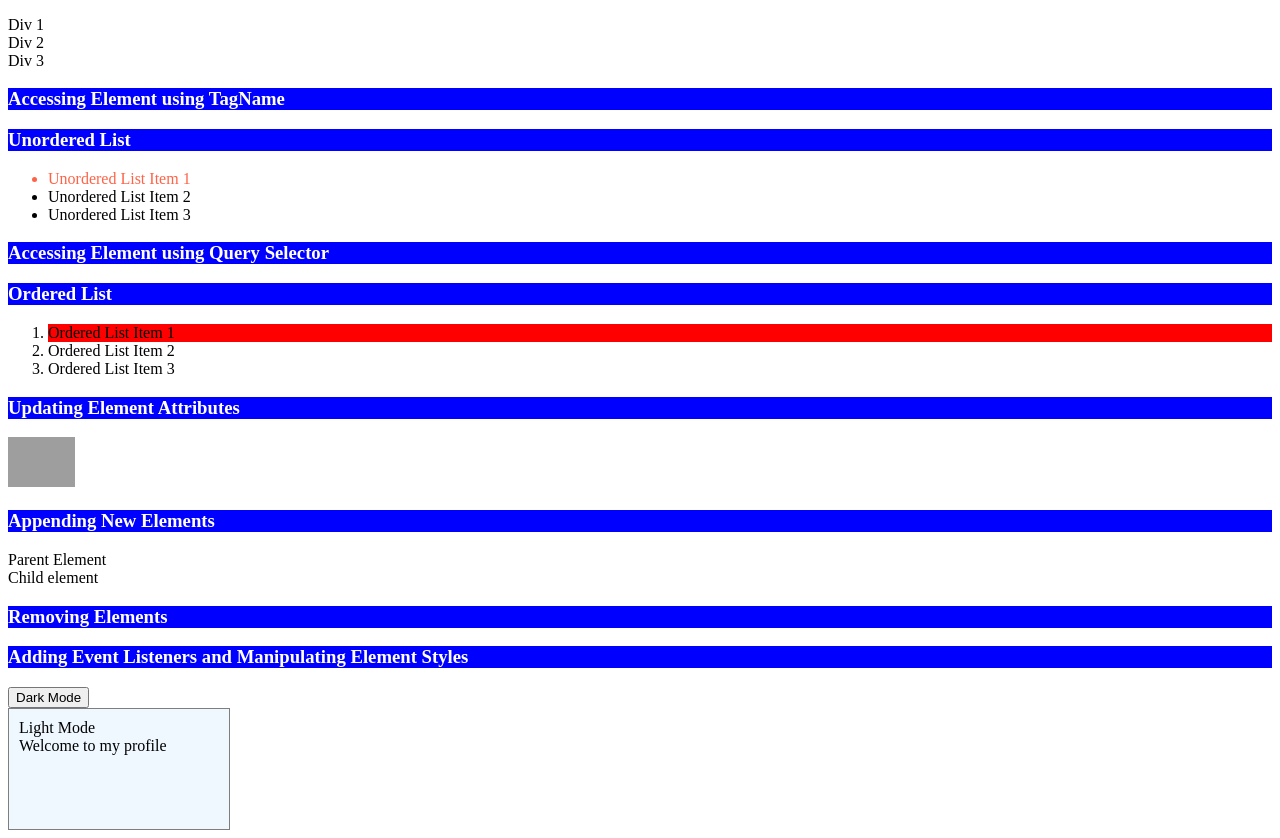
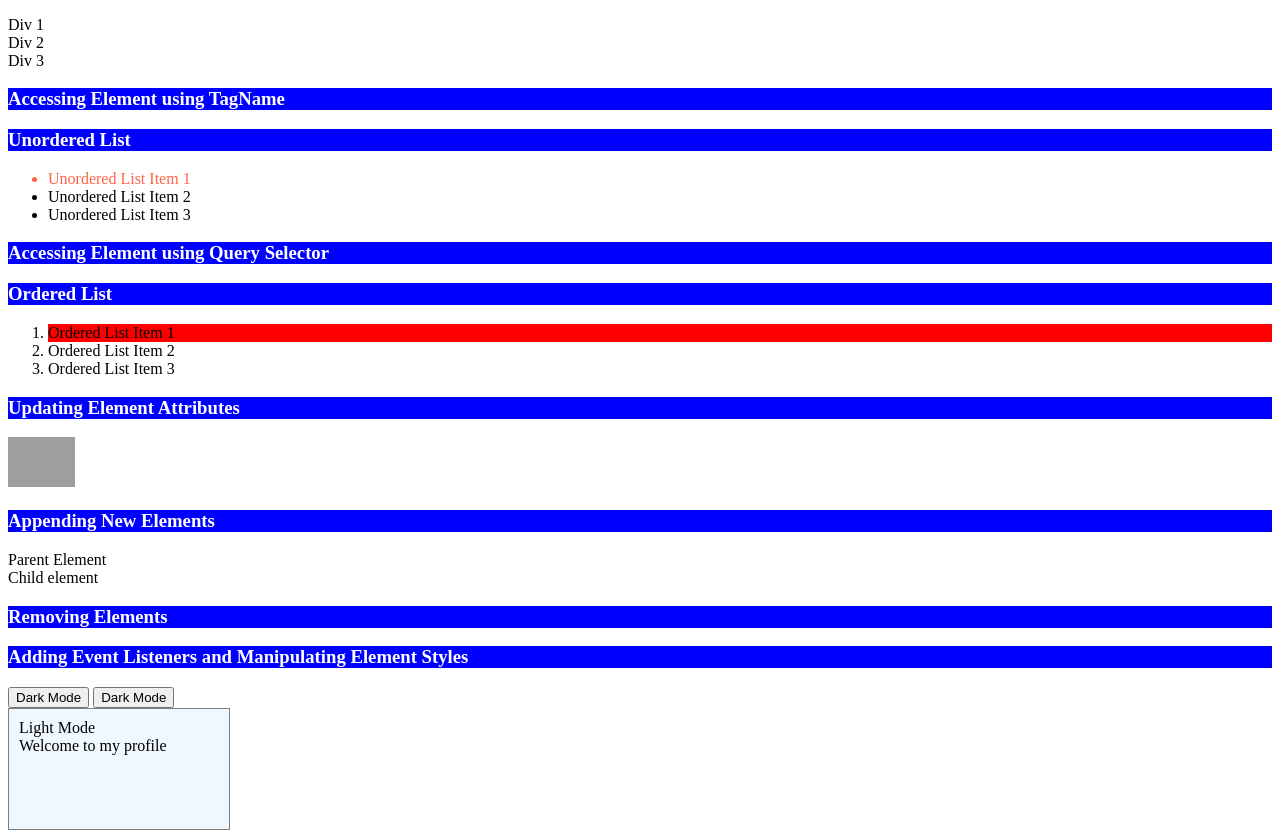
Before and after one commit to krayzille/frontendfundamentals, a plain HTML site: page FST04/7 - DOM Manipulation/index.html in a window 1280 px wide. Shown: the part 105-943 px from the top of the page. Drawn offline with Linux system fonts and the light colour scheme; grey boxes are pictures that could not be loaded.

Commit message:
Front End Fundamentals Updated

```diff
--- a/FST04/7 - DOM Manipulation/index.html
+++ b/FST04/7 - DOM Manipulation/index.html
@@ -73,6 +73,7 @@
       <h3>Adding Event Listeners and Manipulating Element Styles</h3>
       <div>
         <button id="dark-mode-btn">Dark Mode</button>
+        <button id="dark-mode-btn">Dark Mode</button>
       </div>
       <div id="page-container">
         <div id="page-mode-text">Light Mode</div>
```
